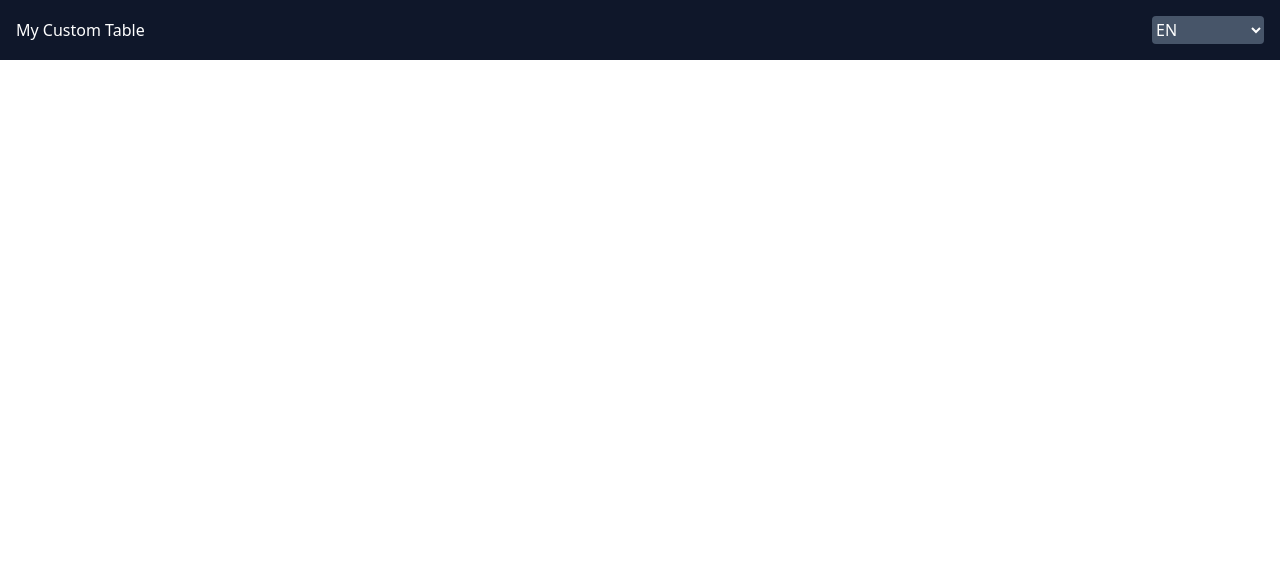
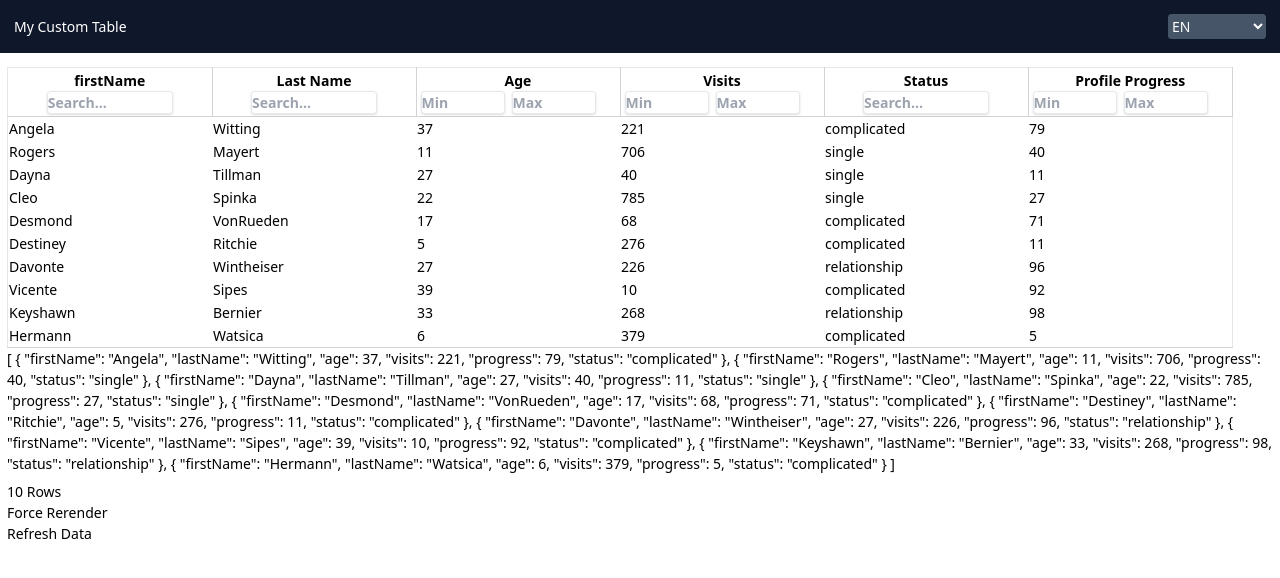
Before and after one commit to sajermann/MyCustomReactTable, a React (Vite) app: page /editable-clear in a window 1280 px wide. Shown: the top 578 px of the page. Built offline with nearby package versions, Linux system fonts and the light colour scheme.

Commit message:
add editable from example tanstack

```diff
--- /dev/null
+++ b/src/Pages/EditableClear/index.css
@@ -0,0 +1,26 @@
+html {
+	font-family: sans-serif;
+	font-size: 14px;
+}
+
+table {
+	border: 1px solid lightgray;
+}
+
+tbody {
+	border-bottom: 1px solid lightgray;
+}
+
+th {
+	border-bottom: 1px solid lightgray;
+	border-right: 1px solid lightgray;
+	padding: 2px 4px;
+}
+
+tfoot {
+	color: gray;
+}
+
+tfoot th {
+	font-weight: normal;
+}
--- /dev/null
+++ b/src/Pages/EditableClear/index.tsx
@@ -0,0 +1,222 @@
+/* eslint-disable react/button-has-type */
+import React from 'react';
+
+import './index.css';
+
+import {
+	Column,
+	Table,
+	ColumnDef,
+	useReactTable,
+	getCoreRowModel,
+	getFilteredRowModel,
+	flexRender,
+	RowData,
+} from '@tanstack/react-table';
+import { makeData, Person } from './makeData';
+
+declare module '@tanstack/react-table' {
+	interface TableMeta<TData extends RowData> {
+		updateData: (rowIndex: number, columnId: string, value: unknown) => void;
+	}
+}
+
+// Give our default column cell renderer editing superpowers!
+const defaultColumn: Partial<ColumnDef<Person>> = {
+	cell: ({ getValue, row: { index }, column: { id }, table }) => {
+		const initialValue = getValue();
+		// We need to keep and update the state of the cell normally
+		const [value, setValue] = React.useState(initialValue);
+
+		// When the input is blurred, we'll call our table meta's updateData function
+		const onBlur = () => {
+			table.options.meta?.updateData(index, id, value);
+		};
+
+		// If the initialValue is changed external, sync it up with our state
+		React.useEffect(() => {
+			setValue(initialValue);
+		}, [initialValue]);
+
+		return (
+			<input
+				value={value as string}
+				onChange={e => setValue(e.target.value)}
+				onBlur={onBlur}
+			/>
+		);
+	},
+};
+
+function Filter({
+	column,
+	table,
+}: {
+	column: Column<any, any>;
+	table: Table<any>;
+}) {
+	const firstValue = table
+		.getPreFilteredRowModel()
+		.flatRows[0]?.getValue(column.id);
+
+	const columnFilterValue = column.getFilterValue();
+
+	return typeof firstValue === 'number' ? (
+		<div className="flex space-x-2">
+			<input
+				type="number"
+				value={(columnFilterValue as [number, number])?.[0] ?? ''}
+				onChange={e =>
+					column.setFilterValue((old: [number, number]) => [
+						e.target.value,
+						old?.[1],
+					])
+				}
+				placeholder="Min"
+				className="w-24 border shadow rounded"
+			/>
+			<input
+				type="number"
+				value={(columnFilterValue as [number, number])?.[1] ?? ''}
+				onChange={e =>
+					column.setFilterValue((old: [number, number]) => [
+						old?.[0],
+						e.target.value,
+					])
+				}
+				placeholder="Max"
+				className="w-24 border shadow rounded"
+			/>
+		</div>
+	) : (
+		<input
+			type="text"
+			value={(columnFilterValue ?? '') as string}
+			onChange={e => column.setFilterValue(e.target.value)}
+			placeholder="Search..."
+			className="w-36 border shadow rounded"
+		/>
+	);
+}
+
+export function EditableClear() {
+	const rerender = React.useReducer(() => ({}), {})[1];
+
+	const columns = React.useMemo<ColumnDef<Person>[]>(
+		() => [
+			{
+				accessorKey: 'firstName',
+				footer: (props: any) => props.column.id,
+			},
+			{
+				accessorFn: row => row.lastName,
+				id: 'lastName',
+				header: () => <span>Last Name</span>,
+				footer: (props: any) => props.column.id,
+			},
+			{
+				accessorKey: 'age',
+				header: () => 'Age',
+				footer: (props: any) => props.column.id,
+			},
+			{
+				accessorKey: 'visits',
+				header: () => <span>Visits</span>,
+				footer: (props: any) => props.column.id,
+			},
+			{
+				accessorKey: 'status',
+				header: 'Status',
+				footer: (props: any) => props.column.id,
+			},
+			{
+				accessorKey: 'progress',
+				header: 'Profile Progress',
+				footer: (props: any) => props.column.id,
+			},
+		],
+		[]
+	);
+
+	const [data, setData] = React.useState(() => makeData(10));
+	const refreshData = () => setData(() => makeData(10));
+
+	const table = useReactTable({
+		data,
+		columns,
+		defaultColumn,
+		getCoreRowModel: getCoreRowModel(),
+		getFilteredRowModel: getFilteredRowModel(),
+		// Provide our updateData function to our table meta
+		meta: {
+			updateData: (rowIndex, columnId, value) => {
+				// Skip age index reset until after next rerender
+
+				setData(old =>
+					old.map((row, index) => {
+						if (index === rowIndex) {
+							return {
+								...old[rowIndex]!,
+								[columnId]: value,
+							};
+						}
+						return row;
+					})
+				);
+			},
+		},
+		debugTable: true,
+	});
+
+	return (
+		<div className="p-2">
+			<div className="h-2" />
+
+			<table>
+				<thead>
+					{table.getHeaderGroups().map(headerGroup => (
+						<tr key={headerGroup.id}>
+							{headerGroup.headers.map(header => (
+								<th key={header.id} colSpan={header.colSpan}>
+									{header.isPlaceholder ? null : (
+										<div>
+											{flexRender(
+												header.column.columnDef.header,
+												header.getContext()
+											)}
+											{header.column.getCanFilter() ? (
+												<div>
+													<Filter column={header.column} table={table} />
+												</div>
+											) : null}
+										</div>
+									)}
+								</th>
+							))}
+						</tr>
+					))}
+				</thead>
+				<tbody>
+					{table.getRowModel().rows.map(row => (
+						<tr key={row.id}>
+							{row.getVisibleCells().map(cell => (
+								<td key={cell.id}>
+									{flexRender(cell.column.columnDef.cell, cell.getContext())}
+								</td>
+							))}
+						</tr>
+					))}
+				</tbody>
+			</table>
+			{JSON.stringify(data, null, 2)}
+			<div className="h-2" />
+			<div>{table.getRowModel().rows.length} Rows</div>
+			<div>
+				<button onClick={() => rerender()}>Force Rerender</button>
+			</div>
+			<div>
+				<button onClick={() => refreshData()}>Refresh Data</button>
+			</div>
+		</div>
+	);
+}
--- /dev/null
+++ b/src/Pages/EditableClear/makeData.ts
@@ -0,0 +1,48 @@
+/* eslint-disable no-plusplus */
+/* eslint-disable import/no-extraneous-dependencies */
+import { faker } from '@faker-js/faker';
+
+export type Person = {
+	firstName: string;
+	lastName: string;
+	age: number;
+	visits: number;
+	progress: number;
+	status: 'relationship' | 'complicated' | 'single';
+	subRows?: Person[];
+};
+
+const range = (len: number) => {
+	const arr = [];
+	for (let i = 0; i < len; i++) {
+		arr.push(i);
+	}
+	return arr;
+};
+
+const newPerson = (): Person => ({
+	firstName: faker.name.firstName(),
+	lastName: faker.name.lastName(),
+	age: faker.datatype.number(40),
+	visits: faker.datatype.number(1000),
+	progress: faker.datatype.number(100),
+	status: faker.helpers.shuffle<Person['status']>([
+		'relationship',
+		'complicated',
+		'single',
+	])[0]!,
+});
+
+export function makeData(...lens: number[]) {
+	const makeDataLevel = (depth = 0): Person[] => {
+		const len = lens[depth]!;
+		return range(len).map(
+			(d): Person => ({
+				...newPerson(),
+				subRows: lens[depth + 1] ? makeDataLevel(depth + 1) : undefined,
+			})
+		);
+	};
+
+	return makeDataLevel();
+}
--- a/src/Pages/Home/index.tsx
+++ b/src/Pages/Home/index.tsx
@@ -37,6 +37,10 @@ export default function Home() {
 			url: '/full-editable',
 		},
 		{
+			translate: 'FULL_EDITABLE_CLEAR',
+			url: '/editable-clear',
+		},
+		{
 			translate: 'VIRTUALIZED',
 			url: '/virtualized',
 		},
--- a/src/Pages/Routes/index.tsx
+++ b/src/Pages/Routes/index.tsx
@@ -1,5 +1,6 @@
 import { Route, Routes } from 'react-router-dom';
 import Editable from '../Editable';
+import { EditableClear } from '../EditableClear';
 import ExpandedLine from '../ExpandedLine';
 import Favorites from '../Favorites';
 import Filter from '../Filter';
@@ -27,6 +28,7 @@ export default function RoutesConfig() {
 			<Route path="/virtualized" element={<Virtualized />} />
 			<Route path="/pagination" element={<Pagination />} />
 			<Route path="/favorites" element={<Favorites />} />
+			<Route path="/editable-clear" element={<EditableClear />} />
 		</Routes>
 	);
 }
```
